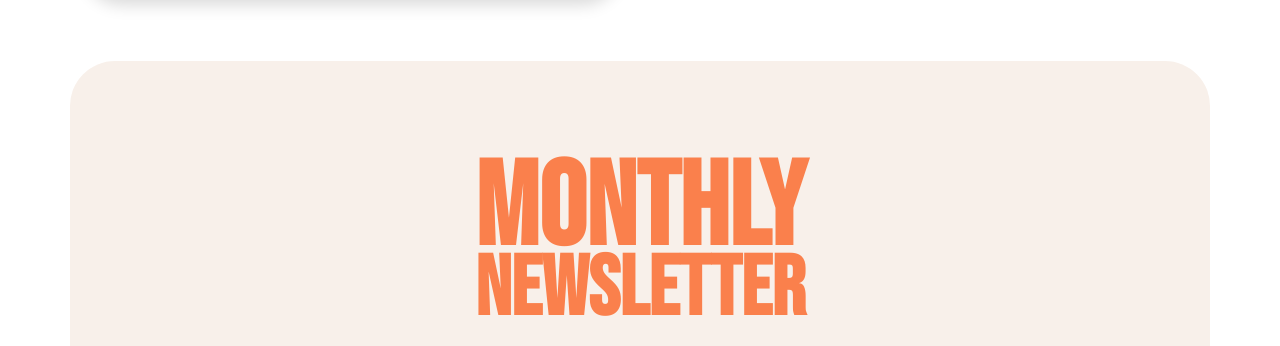
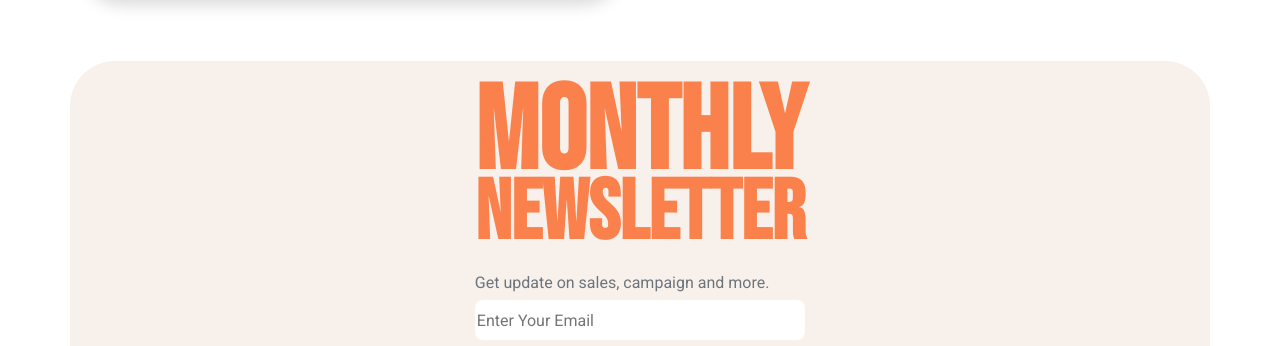
Before and after one commit to AhmadShafiRahman/penguin-shoe-web, a plain HTML site: page index.html in a window 1280 px wide. Shown: the part 2449-2795 px from the top of the page. Drawn offline with Linux system fonts and the light colour scheme.

Commit message:
update two

```diff
--- a/index.html
+++ b/index.html
@@ -201,7 +201,7 @@
                 </div>
             </div>
         </section>
-        <section style="height: 500px; border-radius: 45px;" class="container sub-back mt-5 d-flex justify-content-center align-items-center">
+        <section style=" border-radius: 45px;" class="container sub-back mt-5 d-flex justify-content-center align-items-center">
           <div class="newsletter">
             <h1 style="text-align: center;font-size: 118px; padding-top: 50px; line-height: 45px; font-family: 'Bebas Neue', cursive; font-weight: bold;color: #FA804C;">MONTHLY</h1>
             <h2>NEWSLETTER</h2>
```
